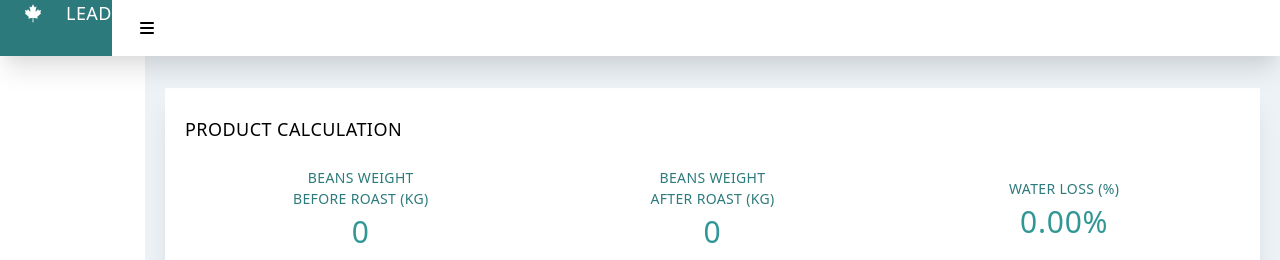
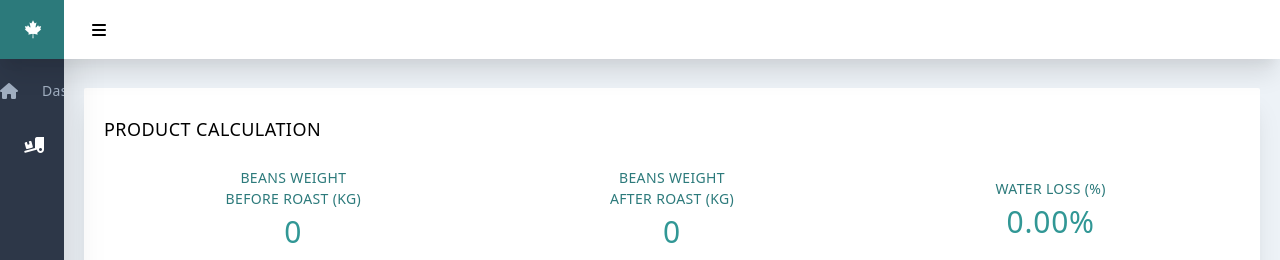
Before and after one commit to cnihtknecht/FS360, a Nuxt app: page /products/new in a window 1280 px wide. Shown: the top 260 px of the page. Built offline with nearby package versions, Linux system fonts and the light colour scheme; a small style sheet from the web is missing.

Commit message:
missed colons before each class

```diff
--- a/components/items/MenuLink.vue
+++ b/components/items/MenuLink.vue
@@ -1,5 +1,5 @@
 <template>
-    <nuxt-link :to="url" class="{
+    <nuxt-link :to="url" :class="{
         'w-56':showMenu,
         'w-16':!showMenu,
         'py-4':true,
--- a/components/items/MenuLinkList.vue
+++ b/components/items/MenuLinkList.vue
@@ -1,7 +1,7 @@
 <template>
     <div>
         <div class="flex justify-between items-center">
-            <nuxt-link :to="url" class="{
+            <nuxt-link :to="url" :class="{
                 'w-56':showMenu,
                 'w-16':!showMenu,
                 'py-4':true,
--- a/components/menu/Wrapper.vue
+++ b/components/menu/Wrapper.vue
@@ -1,5 +1,5 @@
 <template>
-    <div class="{
+    <div :class="{
                 'flex':true,
                 'flex-col':true,
                 'w-56':showMenu,
```
